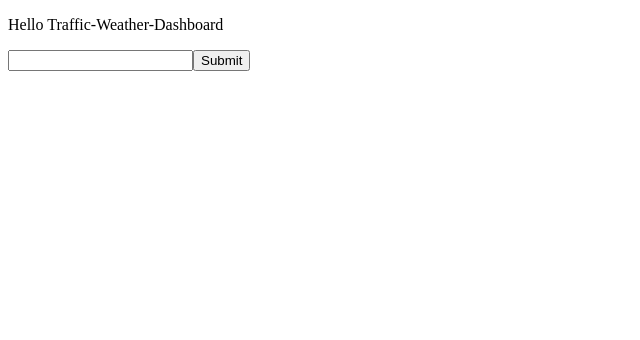
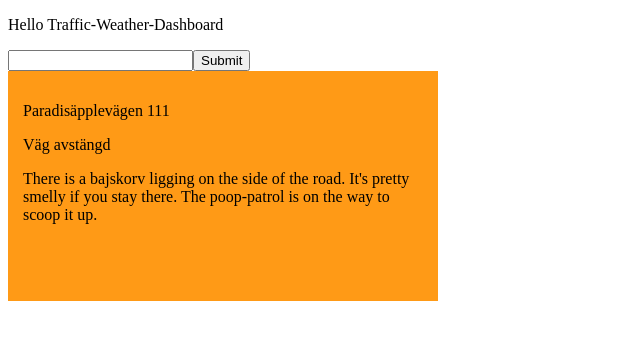
Before and after one commit to BadThad/Traffic-Weather-Dashboard, a React (Vite) app: page / in a window 1280 px wide. Shown: the top 340 px of the page, without its empty margins (0-640 px from the left). Built offline with nearby package versions, Linux system fonts and the light colour scheme.

Commit message:
added a TrafficSituation-component

```diff
--- a/src/App.tsx
+++ b/src/App.tsx
@@ -1,5 +1,6 @@
 import './App.css'
 import { SearchBar } from './components/searchbar'
+import TrafficSituation from './components/trafficSituation'
 
 function App() {
 
@@ -7,6 +8,7 @@ function App() {
     <div>
       <p>Hello Traffic-Weather-Dashboard</p>
       <SearchBar/>
+      <TrafficSituation></TrafficSituation>
     </div>
   )
 }
--- /dev/null
+++ b/src/components/trafficSituation.tsx
@@ -0,0 +1,23 @@
+import "./trafficSituationStyles.css"
+
+
+
+
+function TrafficSituation() {
+
+    return (
+        <div className="componentContainer">
+            <p>Paradisäpplevägen 111</p>                                    {/*VAR*/}
+
+            <p>Väg avstängd</p>                                             {/*VAD*/}
+
+            <p>There is a bajskorv ligging on the side of the road.         {/*VARFÖR*/}
+                It's pretty smelly if you stay there. The poop-patrol is
+                on the way to scoop it up.
+            </p>
+        </div>
+    );
+
+};
+
+export default TrafficSituation;
--- /dev/null
+++ b/src/components/trafficSituationStyles.css
@@ -0,0 +1,7 @@
+.componentContainer{
+    background-color: rgb(255, 154, 22);
+    height: 200px;
+    width: 400px;
+
+    padding:15px;
+}
```
Also changed, not shown: src/services/trafficSituationApi.tsx (+9 -12 lines).
